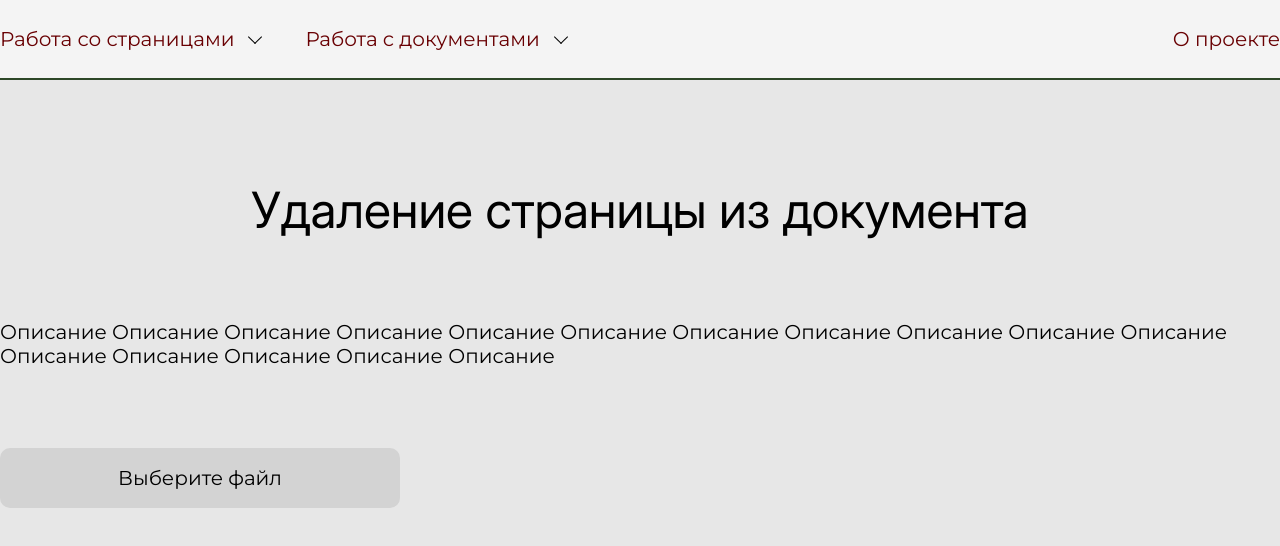
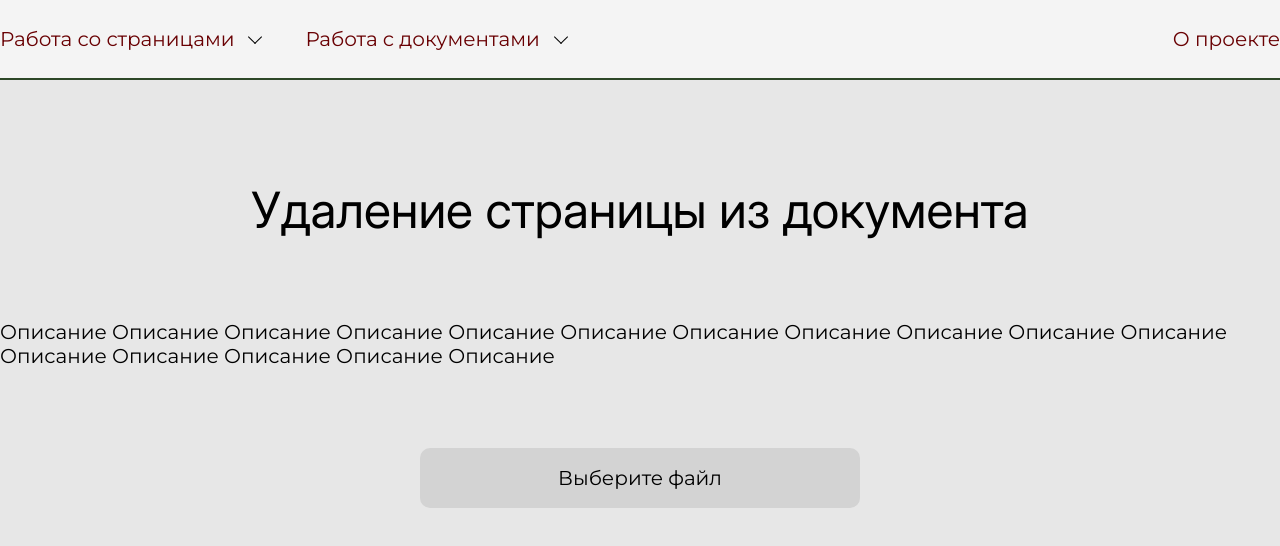
Before and after one commit to PUTENCHIK/pdf_editor, a React (Vite) app in the folder pdf_editor.client/: page /delete_page in a window 1280 px wide. Shown: the top 546 px of the page. Built offline with nearby package versions, Linux system fonts and the light colour scheme.

Commit message:
Added state of AddFile component when file is uploaded

```diff
--- a/pdf_editor.client/src/components/AddFile/AddFile.css
+++ b/pdf_editor.client/src/components/AddFile/AddFile.css
@@ -1,6 +1,8 @@
-.add-file-button {
-    display: flex;
-    width: 400px;
+.add-file-block {
+    display: inline-flex;
+    justify-content: center;
+    align-items: center;
+
     height: 60px;
     /* padding: 0 40px; */
 
@@ -8,10 +10,51 @@
     background-color: #D3D3D3;
 }
 
-.add-file-button:hover {
+.add-file-block:hover {
     background-color: #E1E1E1;
 }
 
-.add-file-button > span {
+.add-file-block.clickable:hover {
+    cursor: pointer;
+}
+
+.add-file-block > span.choose-file-span {
     margin: auto;
 }
+
+.add-file-block > .__content {
+    display: flex;
+    column-gap: 70px;
+
+    width: 100%;
+    padding: 0 20px;
+}
+
+.__content > .span-container {
+    display: flex;
+    justify-content: center;
+    align-items: center;
+    width: 400px;
+}
+
+.file-info-box {
+    display: flex;
+    align-items: center;
+    column-gap: 40px;
+}
+
+img.icon {
+    width: 32px;
+    height: 32px;
+}
+
+.icon-name {
+    display: flex;
+    align-items: center;
+    column-gap: 10px;
+}
+
+span.file-size {
+    font-size: 18px;
+    font-weight: 400;
+}
--- a/pdf_editor.client/src/components/AddFile/AddFile.jsx
+++ b/pdf_editor.client/src/components/AddFile/AddFile.jsx
@@ -1,9 +1,67 @@
 import './AddFile.css'
 
+import { useRef, useState } from 'react';
+import { Link } from 'react-router-dom';
+
+import file_image from '../../images/common/file.png'
+import CrossButton from '../CrossButton/CrossButton';
+
 function AddFile() {
+    const inputFile = useRef(null);
+    const [state, changeState] = useState(1);
+
+    function buttonOnClick() {
+        if (state == 1) {
+            inputFile.current.click();
+        }
+    }
+
+    function inputFileOnChange() {
+        if (inputFile.current.value != "") {
+            changeState(2);
+        }
+    }
+
+    function getSize(bytes) {
+        let signs = ['Б', 'КБ', 'МБ'];
+        let index = 0;
+        while (bytes > 2048 && index < 2) {
+            bytes /= 1024;
+            index += 1;
+        }
+        return `${Math.round(bytes * 10) / 10}${signs[index]}`;
+    }
+
+    function resetFile() {
+        changeState(1);
+    }
+
     return (
-        <div className='add-file-button'>
-            <span>Выберите файл</span>
+        <div className={'add-file-block' + (state == 1 ? ' clickable' : '')} onClick={buttonOnClick}>
+            <input type="file" ref={inputFile} className='hidden' name="file" onChange={inputFileOnChange} />
+
+            <div className="__content">
+                {state == 1 &&
+                    <div className="span-container">
+                        <span className='choose-file-span'>Выберите файл</span>
+                    </div>
+                }
+                {state == 2 &&
+                    <>
+                        <div className="file-info-box">
+                            <div className="icon-name">
+                                <img className="icon" src={file_image} alt="file" />
+                                <span className="file-name">{inputFile.current.files[0].name}</span>
+                            </div>
+                            <span className="file-size">{getSize(inputFile.current.files[0].size)}</span>
+                        </div>
+                        <CrossButton onClick={resetFile} />
+                    </>
+                }
+                {state == 3 &&
+                    <span className='choose-file-span'>Файл выбран</span>
+                }
+            </div>
         </div>
     );
 }
--- /dev/null
+++ b/pdf_editor.client/src/components/CrossButton/CrossButton.css
@@ -0,0 +1,22 @@
+.cross-button {
+    display: flex;
+    width: 40px;
+    height: 40px;
+    padding: 0;
+
+    border-radius: 20px;
+}
+
+.cross-button::before {
+    display: block;
+    margin: auto;
+
+    content: "\00d7";
+    font-size: 32px;
+    color: black;
+}
+
+.cross-button:hover {
+    cursor: pointer;
+    outline: 1px solid black;
+}
--- /dev/null
+++ b/pdf_editor.client/src/components/CrossButton/CrossButton.jsx
@@ -0,0 +1,9 @@
+import './CrossButton.css'
+
+function CrossButton(props) {
+    return (
+        <div className="cross-button" onClick={props.onClick}></div>
+    );
+}
+
+export default CrossButton;
--- a/pdf_editor.client/src/pages/DeletePagePage/DeletePagePage.css
+++ b/pdf_editor.client/src/pages/DeletePagePage/DeletePagePage.css
@@ -4,5 +4,5 @@ main.section.delete-page {
 
 .add-file-container {
     display: flex;
-    align-items: center;
+    justify-content: center;
 }
--- a/pdf_editor.client/src/pages/DeletePagePage/DeletePagePage.jsx
+++ b/pdf_editor.client/src/pages/DeletePagePage/DeletePagePage.jsx
@@ -15,7 +15,10 @@ function DeletePagePage() {
                     Описание Описание Описание Описание Описание
                     </p>
                     <div className="add-file-container">
-                        <AddFile />
+                        <form>
+                            <AddFile />
+                            {/* <Upload></Upload> */}
+                        </form>
                     </div>
                 </div>
             </main>
```
